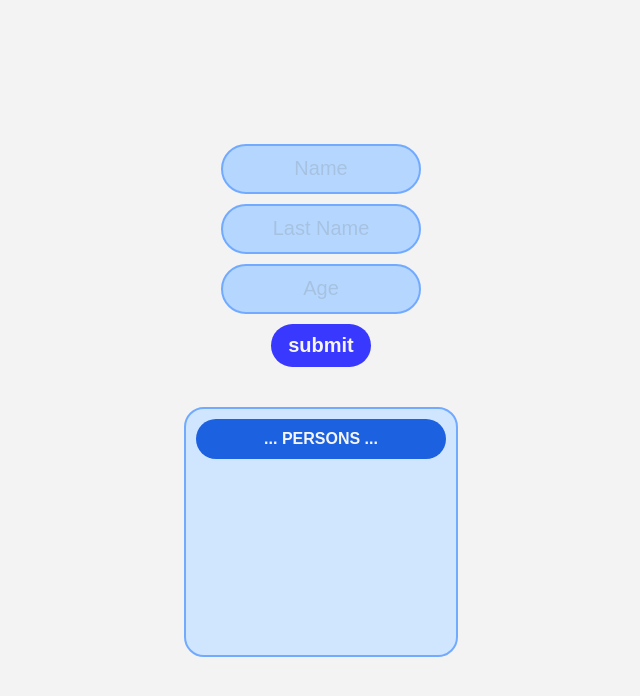
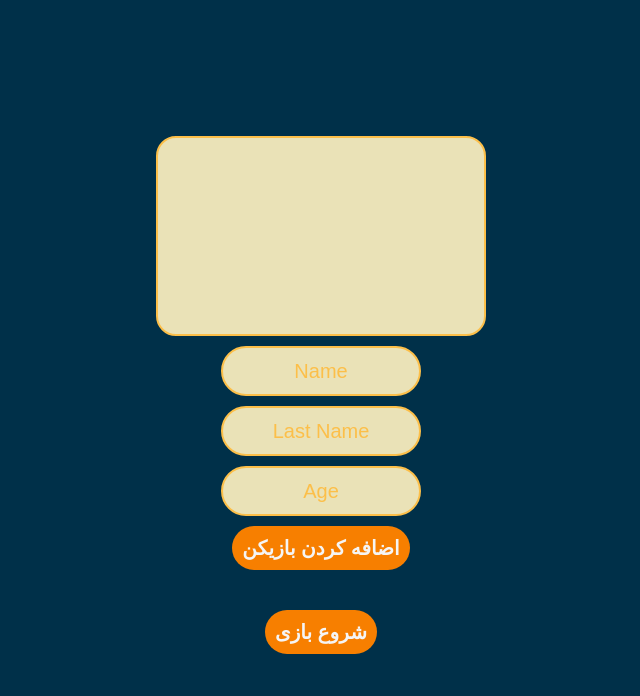
Before and after one commit to amirkh84/reimagined-octo-dollop, a plain HTML site: page index.html in a window 1280 px wide. Shown: the whole page, without its empty margins (319-959 px from the left). Drawn offline with Linux system fonts and the light colour scheme.

Commit message:
added some options

```diff
--- a/index.html
+++ b/index.html
@@ -8,12 +8,18 @@
     <link rel="stylesheet" href="style.css">
 </head>
 <body>
-    <input class="name" type="text" placeholder="Name">
-    <input class="last" type="text" placeholder="Last Name">
-    <input class="age" type="text" placeholder="Age">
-    <button class="btn">submit</button>
-    <section class="part">
-        <div class="user title">... PERSONS ...</div>
+    <section class="stepone">
+        <section class="part"></section>
+        <input class="name" type="text" placeholder="Name">
+        <input class="last" type="text" placeholder="Last Name">
+        <input class="age" type="text" placeholder="Age">
+        <button class="btn">اضافه کردن بازیکن </button>
+        <button class="start">شروع بازی</button>
+    </section>
+    <section class="dd">
+    <div class="turn">است<p class="turnnam">هیچکس</p>نوبت</div>
+    <div class="dice">1</div>
+    <button class="tt">roll</button>
     </section>
     <script src="main.js"></script>
 </body>
--- a/main.js
+++ b/main.js
@@ -3,13 +3,17 @@ let LastInput = document.querySelector(".last");
 let AgeInput = document.querySelector(".age");
 let Submit = document.querySelector(".btn");
 let part = document.querySelector(".part");
+let turn = document.querySelector(".turnnam");
+let tb = document.querySelector(".tt");
 let persons = [];
+let nup;
 Submit.addEventListener('click' , function(){
     const person = {
         name:NameInput.value,
         Last:LastInput.value,
         age:AgeInput.value
     }
+    if (person.name !== '' && person.Last !== '' && person.age !== '') {
         persons.push(person);
         part.innerHTML += `
         <div class="user">
@@ -19,4 +23,26 @@ Submit.addEventListener('click' , function(){
         NameInput.value = '';
         LastInput.value = '';
         AgeInput.value = '';
+        console.log(persons);
+        nup = persons.length;
+        console.log(nup);
+        turn.innerHTML = persons[0].name;
+    };
+});
+let dice = document.querySelector(".dice");
+function rand() {
+return Math.floor(Math.random()* 6) + 1;
+};
+let i = 0;
+tb.addEventListener('click' , function() {
+    dice.innerHTML = rand();
+    console.log (persons[i].name +" "+ dice.innerHTML);
+    i++;
+    if (i == nup) { i = 0; };
+    turn.innerHTML = persons[i].name;
+});
+let step = document.querySelector(".stepone");
+let start = document.querySelector(".start");
+start.addEventListener('click' , function() {
+    step.classList.add("hide");
 })
--- a/style.css
+++ b/style.css
@@ -1,3 +1,7 @@
+:root {
+    --bac:#eae2b7;
+    --bor:#fcbf49;
+}
 html {
     height: 100%;
 }
@@ -7,21 +11,19 @@ html {
     box-sizing: border-box;
 }
 body {
-    min-height: 100%;
-    background-color: #f3f3f3;
+    height: 100%;
+    background-color: var(--bac);
     display: flex;
     justify-content: center;
-    flex-direction: column;
     align-items: center;
-    gap: 10px;
     font-family: sans-serif;
-    padding: 30px;
+    z-index: -999;
 }
 .name , .last , .age {
-    background-color: #b5d7ff;
-    border: 2px solid #71aaff;
+    background-color: var(--bac);
+    border: 2px solid var(--bor);
     max-width: 200px;
-    height: 50px;
+    min-height: 50px;
     font-size: 20px;
     text-align: center;
     border-radius: 100px;
@@ -29,16 +31,16 @@ body {
 }
 input:focus {
     outline: none;
-    border: 2px solid #307df0;
+    border: 2px solid #f77f00;
 }
 input::placeholder{
-    color: #a7c2e0;
+    color: var(--bor);
 }
-.btn {
-    width: 100px;
+.btn , .tt , .start {
+    width: fit-content;
     font-size: 20px;
     padding: 10px;
-    background-color: rgb(56, 56, 255);
+    background-color: #f77f00;
     color: whitesmoke;
     border: none;
     border-radius: 100px;
@@ -51,13 +53,26 @@ input::placeholder{
     cursor: pointer;
 }
 .btn:active {
-    background-color: rgb(43, 43, 185);
+    background-color: #d62828;
+}
+.tt:hover {
+    transform: scale(1.05);
+    cursor: pointer;
+}
+.tt:active {
+    background-color: #d62828;
+}
+.start:hover {
+    transform: scale(1.05);
+    cursor: pointer;
+}
+.start:active {
+    background-color: #d62828;
 }
 .user {
-    background-color: #1c61e0;
+    background-color: var(--bor);
     padding: 15px;
-    max-width: 300px;
-    min-width: 250px;
+    width: 95%;
     height: 40px;
     display: flex;
     justify-content: space-between;
@@ -67,26 +82,74 @@ input::placeholder{
 }
 .user p {
     font-weight: 600;
-    color: whitesmoke;
+    color: #003049;
 }
 .part {
-    background-color: #d0e6ff;
-    border: 2px solid #71aaff;
+    background-color: var(--bac);
+    border: 2px solid var(--bor);
     border-radius: 20px;
-    height: 250px;
+    height: 200px;
     max-width: 330px;
-    padding: 10px;
+    min-width: 330px;
+    padding-top: 10px;
     overflow: scroll;
     display: flex;
     flex-wrap: wrap;
+    align-content: flex-start;
     justify-content: center;
-    align-content: flex-start;
+    flex-direction: row;
 }
 .part::-webkit-scrollbar {
     display: none;
 }
-.title {
-    color: whitesmoke;
+.dice {
+    width: 100px;
+    height: 100px;
+    background-color: var(--bor);
+    margin-bottom: 20px;
+    border-radius: 20px;
+    display: flex;
     justify-content: center;
+    align-items: center;
+    font-size: 40px;
     font-weight: 600;
 }
+.turn {
+    width: fit-content;
+    height: 70px;
+    padding: 10px;
+    background-color: var(--bor);
+    margin-bottom: 20px;
+    border-radius: 20px;
+    display: flex;
+    justify-content: center;
+    align-items: center;
+    font-size: 20px;
+    font-weight: 600;
+}
+.turnnam {
+    margin: 5px;
+}
+.stepone {
+    background-color: #003049;
+    width: 100%;
+    height: 100%;
+    padding-top: 20px;
+    transition: 550ms;
+    display: flex;
+    flex-direction: column;
+    justify-content: center;
+    align-items: center;
+    gap: 10px;
+    z-index: 2;
+}
+.hide {
+    transform: translateY(-100%);
+}
+.dd {
+    position: absolute;
+    display: flex;
+    flex-direction: column;
+    justify-content: center;
+    align-items: center;
+}
```
Lines whose indentation alone changed are shown as unchanged.
